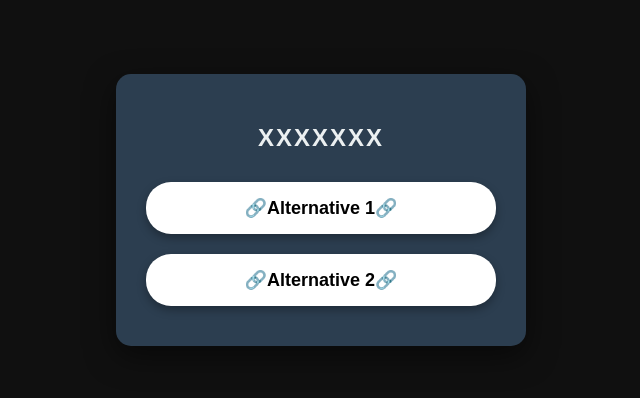
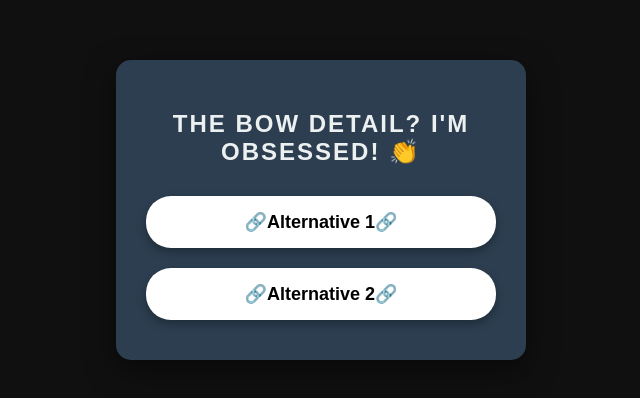
Before and after one commit to video-twimg-tv/TO2XSqaJ1.mp4, a plain HTML site: page index.html in a window 1280 px wide. Shown: the part 190-588 px from the top of the page, without its empty margins (319-959 px from the left). Drawn offline with Linux system fonts and the light colour scheme.

Commit message:
Update index.html

```diff
--- a/index.html
+++ b/index.html
@@ -10,7 +10,7 @@
     <div style="background-color: #2c3e50; border-radius: 15px; padding: 30px; text-align: center; box-shadow: 0 10px 30px rgba(0, 0, 0, 0.5); width: 350px;">
 
         <!-- Judul dengan efek warna -->
-        <h2 style="color: #ecf0f1; font-size: 24px; font-weight: bold; margin-bottom: 20px; text-transform: uppercase; letter-spacing: 2px;">XXXXXXX</h2>
+        <h2 style="color: #ecf0f1; font-size: 24px; font-weight: bold; margin-bottom: 20px; text-transform: uppercase; letter-spacing: 2px;">The bow detail? I'm obsessed! 👏</h2>
 
 <script type="text/javascript">
   atOptions = {
```
